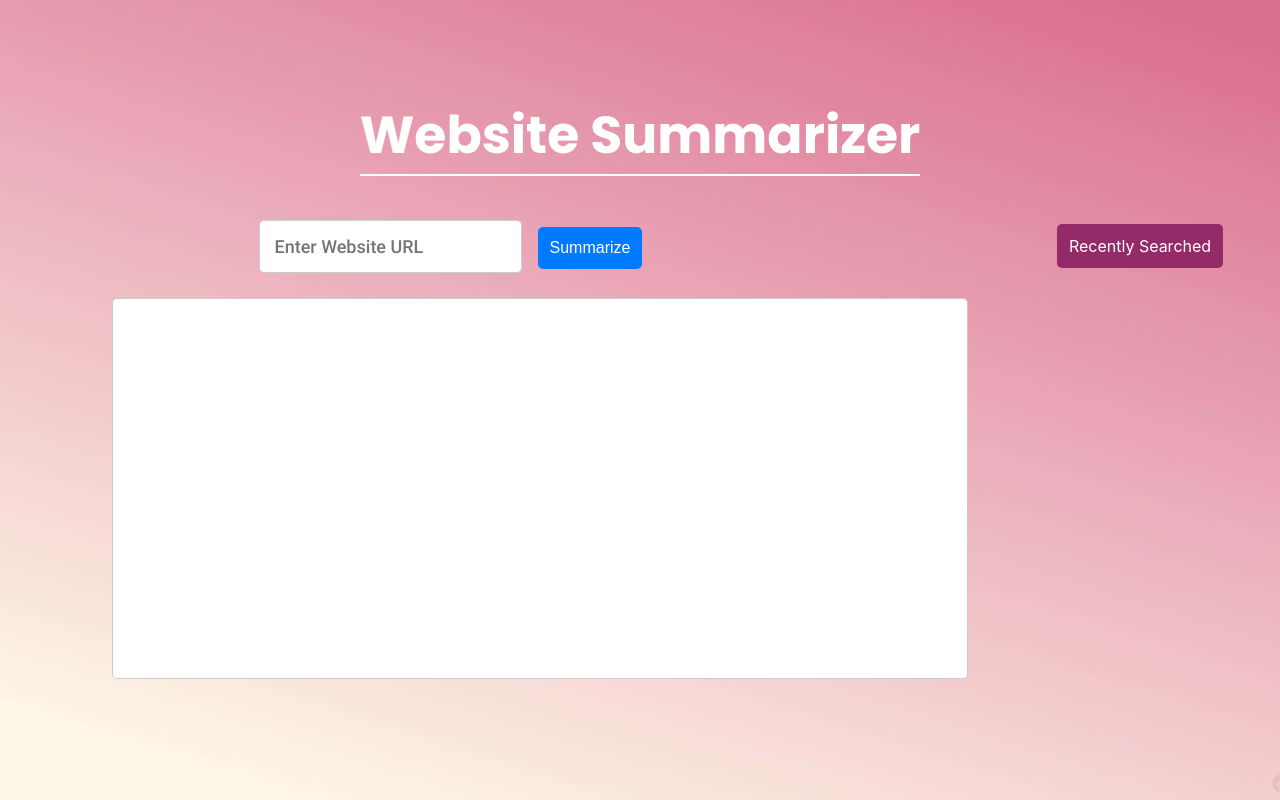
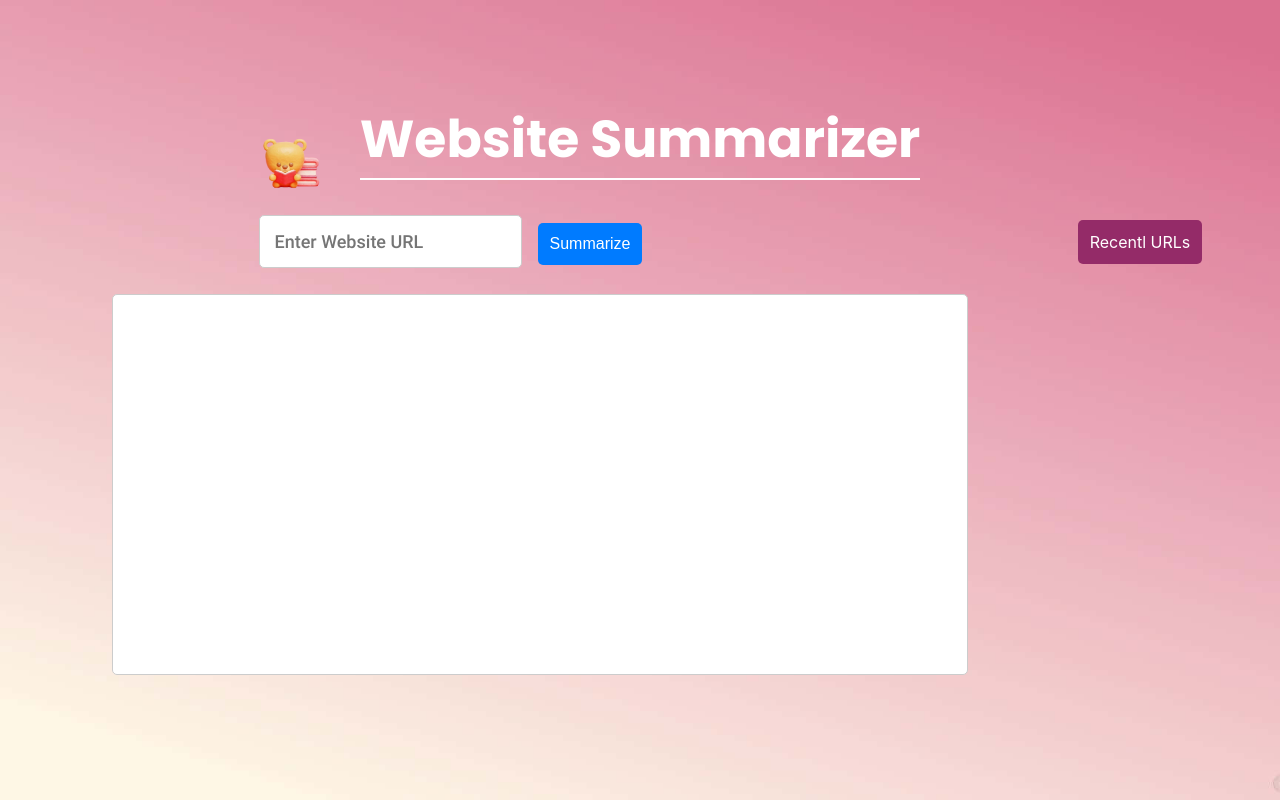
Before and after one commit to ChristyPan/CosmicGist, a React (Create React App) app in the folder website/: page / in a window 1280 px wide. Built offline with nearby package versions, Linux system fonts and the light colour scheme.

Commit message:
Added mascot

```diff
--- a/website/src/App.js
+++ b/website/src/App.js
@@ -49,6 +49,17 @@ function App() {
       <header className="App-header">
         <h1 style={{ marginTop: '-10px', borderBottom: '2px solid #fff', fontFamily: "Poppins-Bold" }}>Website Summarizer</h1>
 
+        <img
+        src="/reading.png"
+        alt=""
+        style={{
+          marginTop: '-100px',   // Adjust the top margin
+          marginLeft: '-700px',   // Adjust the left margin
+          width: '125px',
+          height: '80px'
+        }}>
+        </img>
+
         {/* Input box */}
         <input
           type="text"
@@ -60,20 +71,20 @@ function App() {
               handleSummarize();
             }
           }}
-          style={{ marginTop: '10px', marginLeft: '-500px', padding: '15px', fontSize: '18px', border: '1px solid #ccc', borderRadius: '5px', color: '#555', fontFamily: 'Roboto-Medium'}}
+          style={{ marginTop: '20px', marginLeft: '-500px', padding: '15px', fontSize: '18px', border: '1px solid #ccc', borderRadius: '5px', color: '#555', fontFamily: 'Roboto-Medium'}}
         />
 
         {/* Summarize Button */}
         <button
           onClick={handleSummarize}
-          style={{ marginTop: '-46px', marginLeft: '-100px', padding: '12px', fontSize: '16px', background: '#007BFF', color: '#fff', border: 'none', borderRadius: '5px', cursor: 'pointer' }}>
+          style={{ marginTop: '-45px', marginLeft: '-100px', padding: '12px', fontSize: '16px', background: '#007BFF', color: '#fff', border: 'none', borderRadius: '5px', cursor: 'pointer' }}>
           Summarize
         </button>
 
         {/* Past Search Header */}
         <label
           style={{marginTop: '-45px', marginLeft: '1000px', padding: '12px', fontSize: '16px', background: '#942b68', color: '#fff', border: 'none', borderRadius: '5px'}}>
-          Recently Searched
+          Recentl URLs
         </label>
 
         {/* Summarize block */}
```
Also changed, not shown: website/public/reading.png (added), 1 other file (tests, documents, lock files or other folders).
